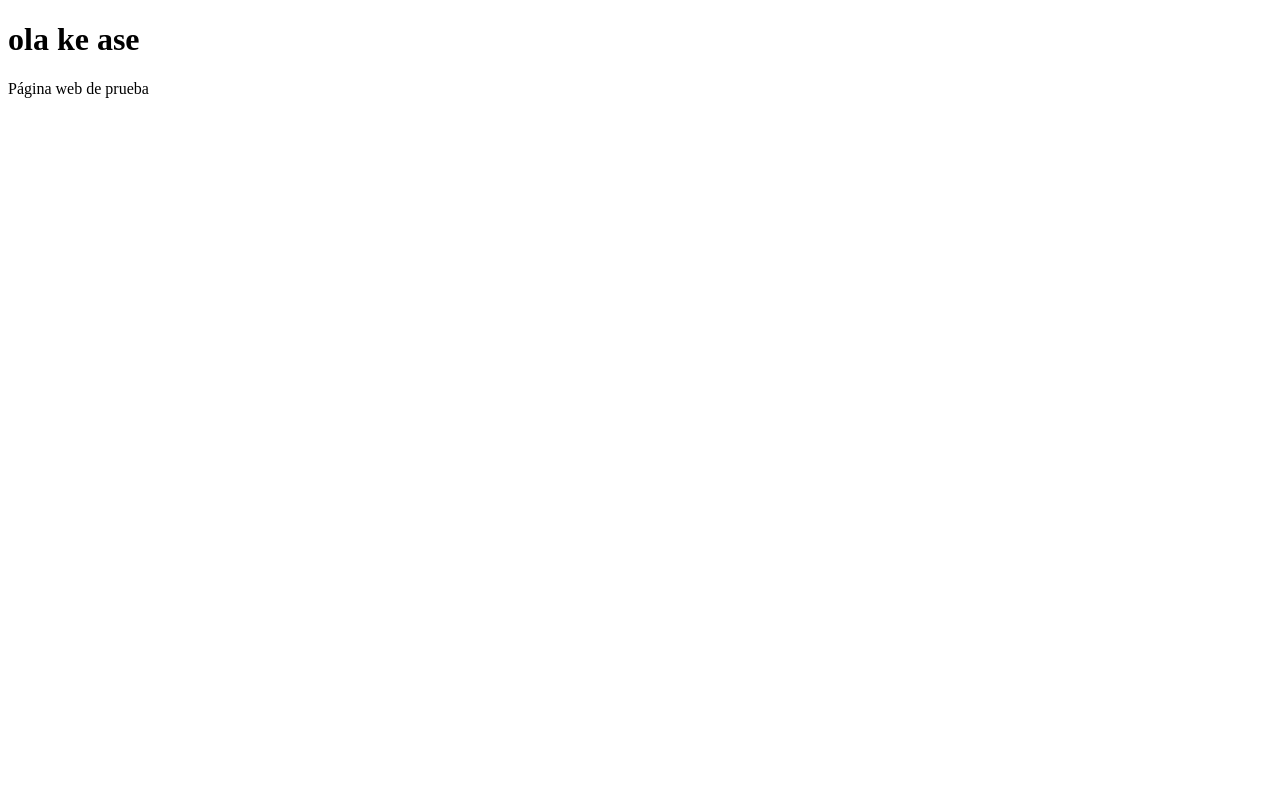
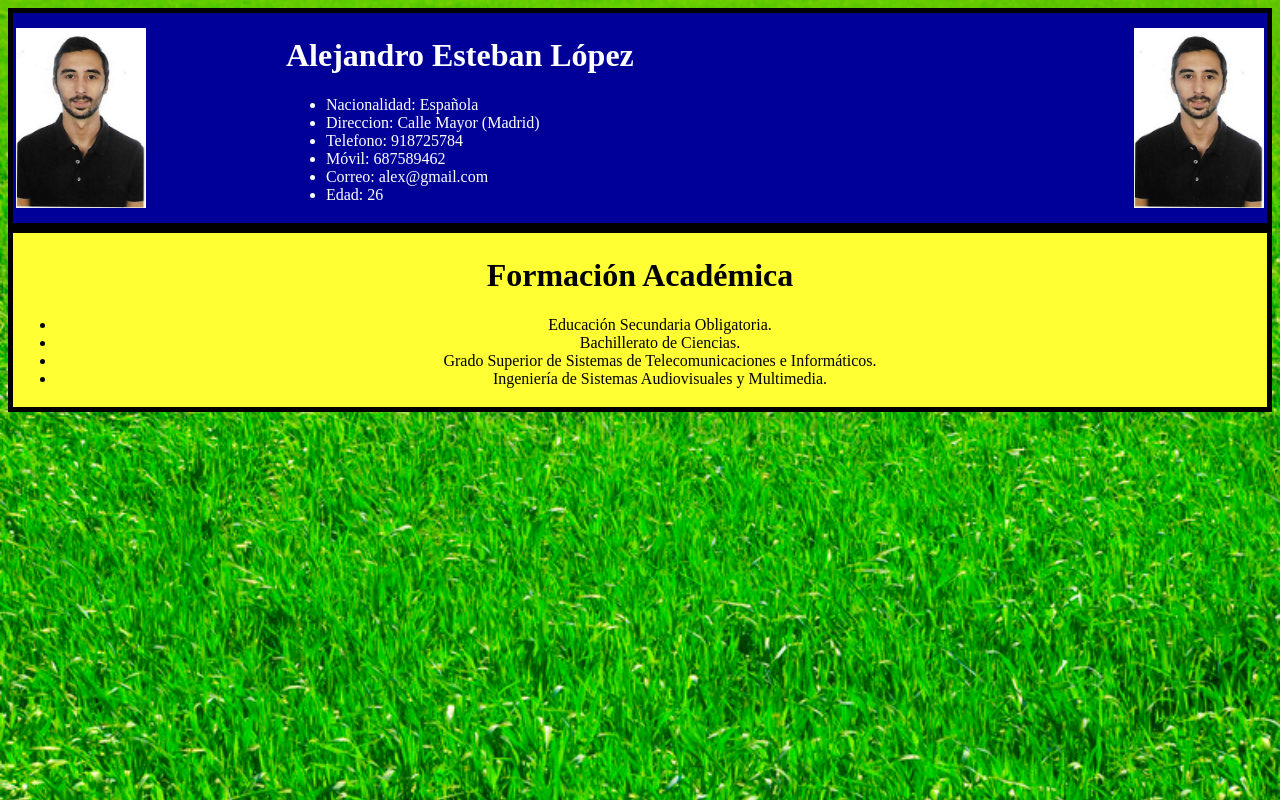
Before and after one commit to AlejandroEsLo/2019-2020-CSAAI-Practicas, a plain HTML site: page P1/index.html in a window 1280 px wide. Drawn offline with Linux system fonts and the light colour scheme.

Commit message:
Primeros pasos de mi CV

```diff
--- /dev/null
+++ b/P1/CV.css
@@ -0,0 +1,20 @@
+
+body{
+  background: url(images/fondo1.jpg) no-repeat center fixed;
+  background-size: cover;
+}
+
+.nombre {
+  background-color: #000099;
+  color: white;
+  border: 5px solid black;
+  border-collapse: collapse;
+}
+
+.formacion {
+  background-color: #FFFF33;
+  color: black;
+  border: 5px solid black;
+  border-collapse: collapse;
+  text-align: center;
+}
--- a/P1/index.html
+++ b/P1/index.html
@@ -2,10 +2,47 @@
 <html lang="es" dir="ltr">
   <head>
     <meta charset="utf-8">
-    <title>Ola Ke ase</title>
+    <link rel="stylesheet" href="CV.css">
+    <title> MI CV</title>
   </head>
   <body>
-    <h1>ola ke ase</h1>
-    <p>Página web de prueba</p>
+    <div class="nombre">
+    <table style="width:100%">
+      <tr>
+        <th rowspan="2"> <img src="images/foto.jpg" alt="foto" width="130" height="180" align="left"> </th>
+        <td>
+          <h1>Alejandro Esteban López</h1>
+          <ul>
+            <li>Nacionalidad: Española</li>
+            <li>Direccion: Calle Mayor (Madrid)</li>
+            <li>Telefono: 918725784</li>
+            <li>Móvil: 687589462</li>
+            <li>Correo: alex@gmail.com</li>
+            <li>Edad: 26</li>
+          </ul>
+        </td>
+        <!-- Ver que imagen poner a la derecha o cambiar tamaño tabla -->
+        <th rowspan="2"> <img src="images/foto.jpg" alt="foto" width="130" height="180" align="right"> </th>
+
+      </tr>
+    </table>
+    </div>
+
+    <div class="formacion">
+    <table style="width:100%">
+      <tr>
+        <td>
+          <h1>Formación Académica<align="center"></h1>
+          <ul>
+            <li>Educación Secundaria Obligatoria.</li>
+            <li>Bachillerato de Ciencias.</li>
+            <li>Grado Superior de Sistemas de Telecomunicaciones e Informáticos.</li>
+            <li>Ingeniería de Sistemas Audiovisuales y Multimedia.</li>
+          </ul>
+        </td>
+      </tr>
+    </table>
+    </div>
+
   </body>
 </html>
```
Also changed, not shown: P1/images/fondo1.jpg (added), P1/images/foto.jpg (added).
